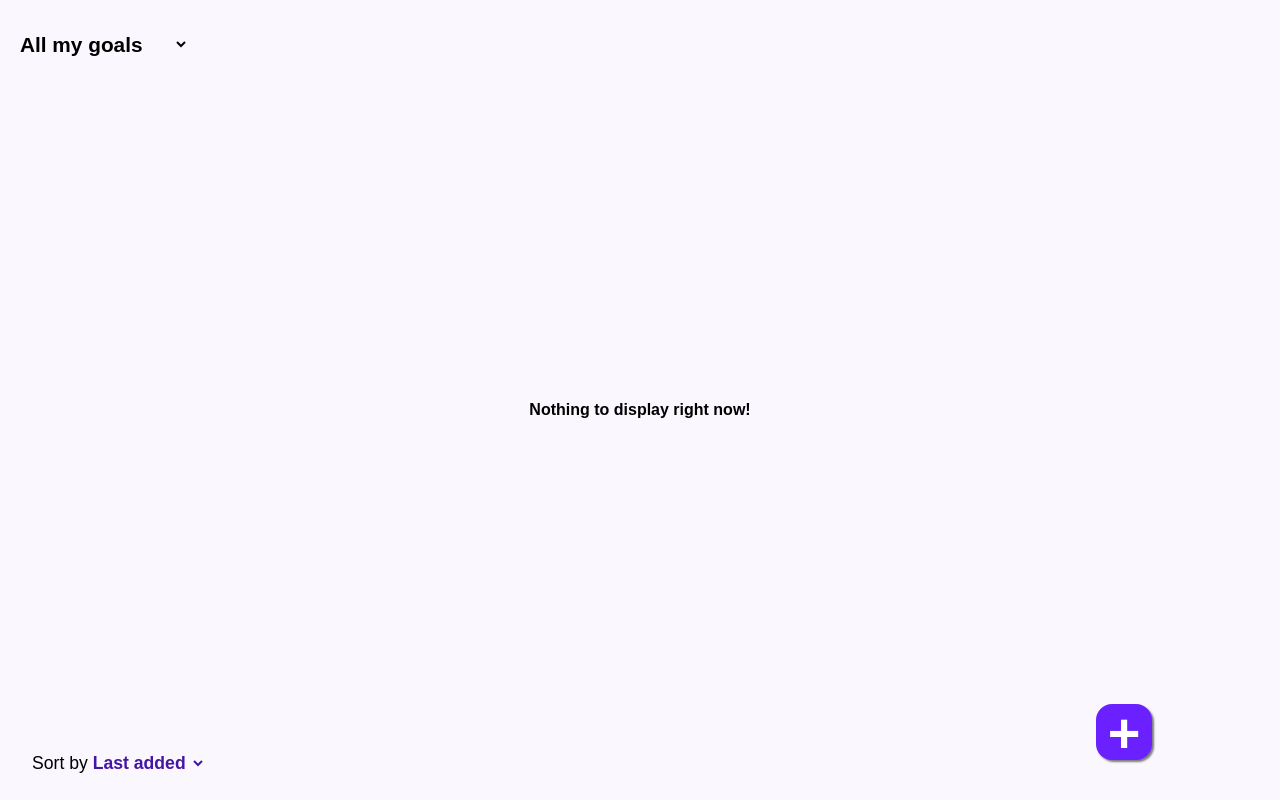
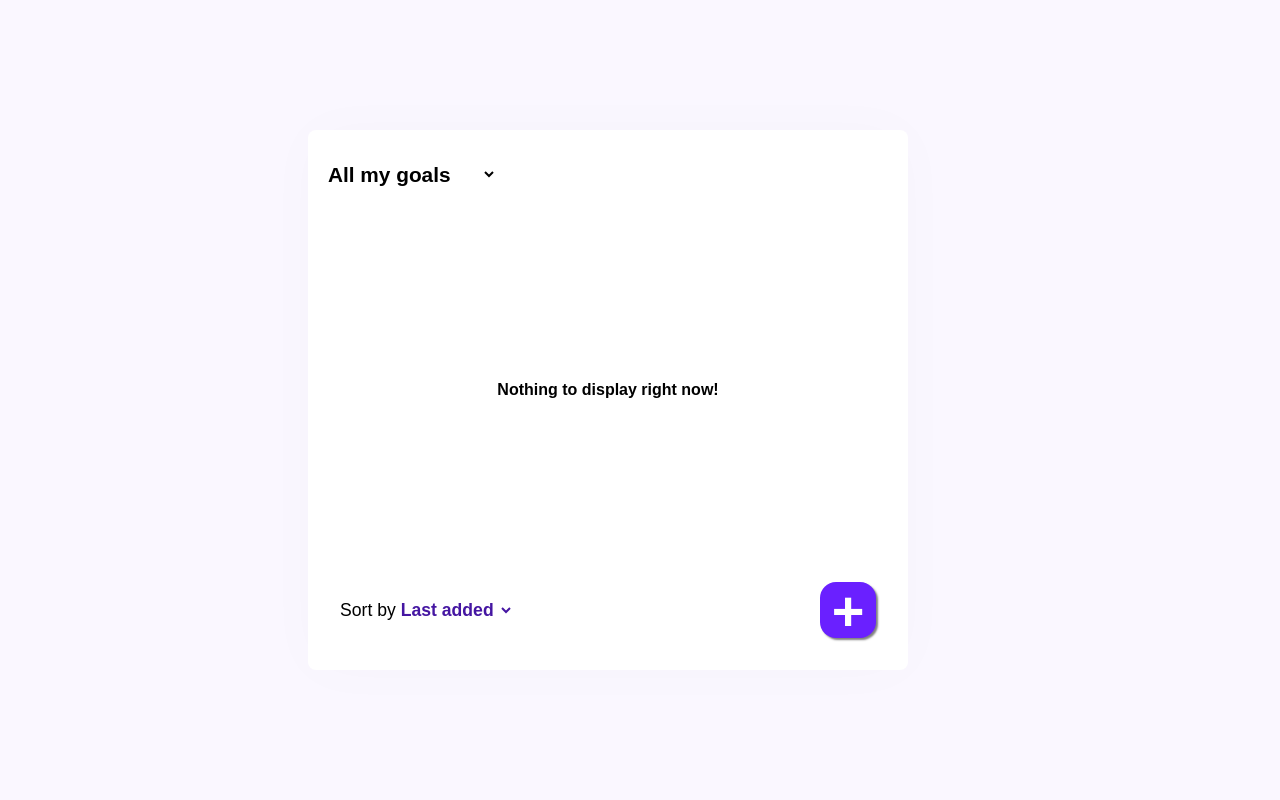
Before and after one commit to daxhoDev/whats-next, a React (Vite) app: page / in a window 1280 px wide. Built offline with nearby package versions, Linux system fonts and the light colour scheme.

Commit message:
desktop version

```diff
--- a/src/App.jsx
+++ b/src/App.jsx
@@ -57,6 +57,7 @@ export default function App() {
 
   return (
     <div className="app">
+      <div className="list-container">
         <Header filter={filter} setFilter={setFilter} />
         <GoalsList
           goals={goals}
@@ -64,10 +65,13 @@ export default function App() {
           sortedGoals={sortedGoals}
           colors={colors}
         />
+        <div className="sort-add-container">
           <Sort sortBy={sortBy} setSortBy={setSortBy} />
           <button className="button button-add-goal" onClick={handleToggleForm}>
             {isFormNewGoalOpen ? "-" : "+"}
           </button>
+        </div>
+      </div>
       {isFormNewGoalOpen && (
         <Backdrop onClick={handleToggleForm}>
           <FormNewGoal
--- a/src/index.scss
+++ b/src/index.scss
@@ -16,13 +16,38 @@ $color-dark: #4516a2;
 body {
   background-color: $color-background;
   font-family: Ubuntu, Arial, Helvetica, sans-serif;
+
+  @media (min-width: 600px) {
+    height: 100vh;
+    display: flex;
+    align-items: center;
+    justify-content: center;
+  }
 }
 
 .app {
+  @media (min-width: 600px) {
+    display: grid;
+    grid-template-columns: 600px 1fr;
+    gap: 4rem;
+    align-items: center;
+  }
+}
+
+.list-container {
   height: 100vh;
   display: grid;
-  grid-template-rows: 4.3rem auto 3rem;
+  grid-template-rows: 4.3rem 1fr auto;
   margin: 0 auto;
+
+  @media (min-width: 600px) {
+    box-shadow: 0 0 60px #00000005;
+    background-color: white;
+    border-radius: 0.5em;
+    width: 100%;
+    height: fit-content;
+    grid-column: 1;
+  }
 }
 
 .button {
@@ -72,6 +97,11 @@ body {
   flex-direction: column;
   gap: 0.2rem;
 
+  @media (min-width: 600px) {
+    min-height: 20rem;
+    margin-bottom: 4rem;
+  }
+
   .text-empty-form {
     font-weight: bold;
   }
@@ -116,9 +146,16 @@ body {
   }
 }
 
+.sort-add-container {
+  margin: 0 2rem;
+  display: flex;
+  justify-content: space-between;
+  align-items: center;
+  margin-bottom: 2rem;
+}
+
 .sort {
   font-size: 1.1rem;
-  padding-left: 2rem;
 
   select {
     font: inherit;
@@ -143,9 +180,6 @@ body {
   align-items: center;
   justify-content: center;
   box-shadow: 2px 2px 2px rgba(0, 0, 0, 0.5);
-  position: fixed;
-  bottom: 5vh;
-  right: 10vw;
 }
 
 .backdrop {
@@ -158,16 +192,29 @@ body {
   display: flex;
   align-items: center;
   justify-content: center;
+
+  @media (min-width: 600px) {
+    background-color: transparent;
+    grid-column: 2;
+    position: static;
+    height: fit-content;
+    width: fit-content;
+    box-shadow: 0 0 60px #00000005;
+  }
 }
 
 .form-new-goal {
-  width: 98vw;
+  width: 98%;
   background-color: white;
   padding: 1.8rem;
   border-radius: 0.5em;
   display: flex;
   flex-direction: column;
   gap: 0.8rem;
+
+  @media (min-width: 600px) {
+    width: 100%;
+  }
 
   .title {
     margin-bottom: 1.5rem;
```
Lines whose indentation alone changed are shown as unchanged.
